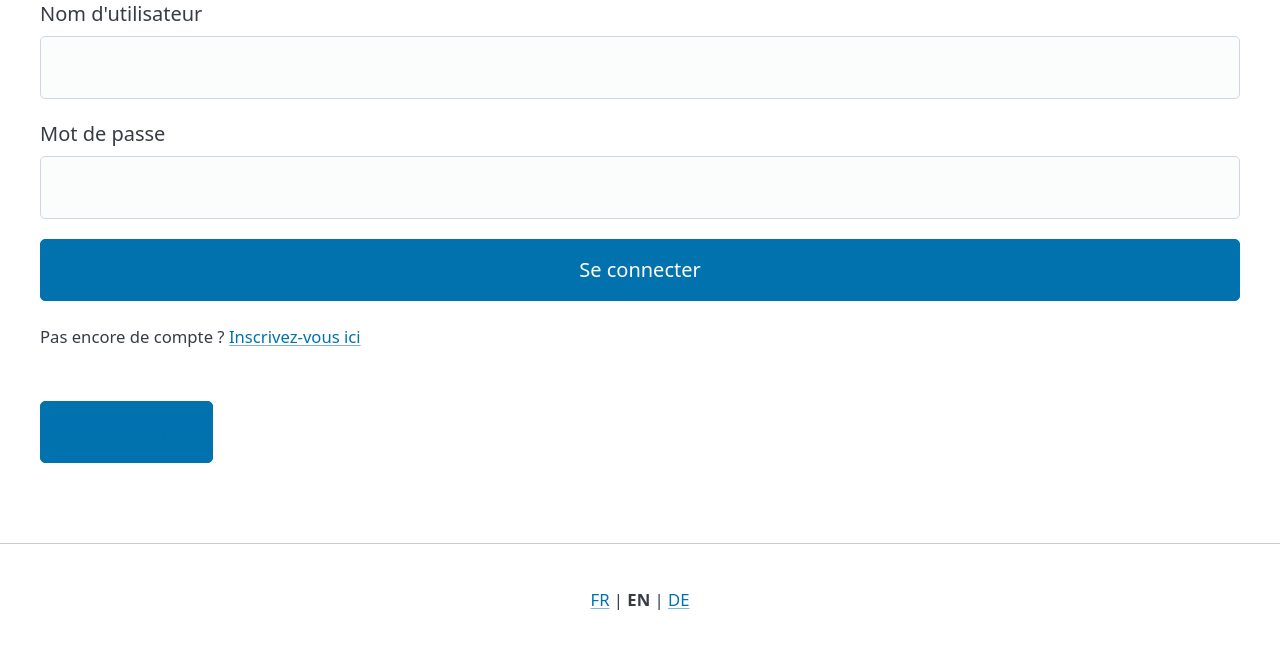
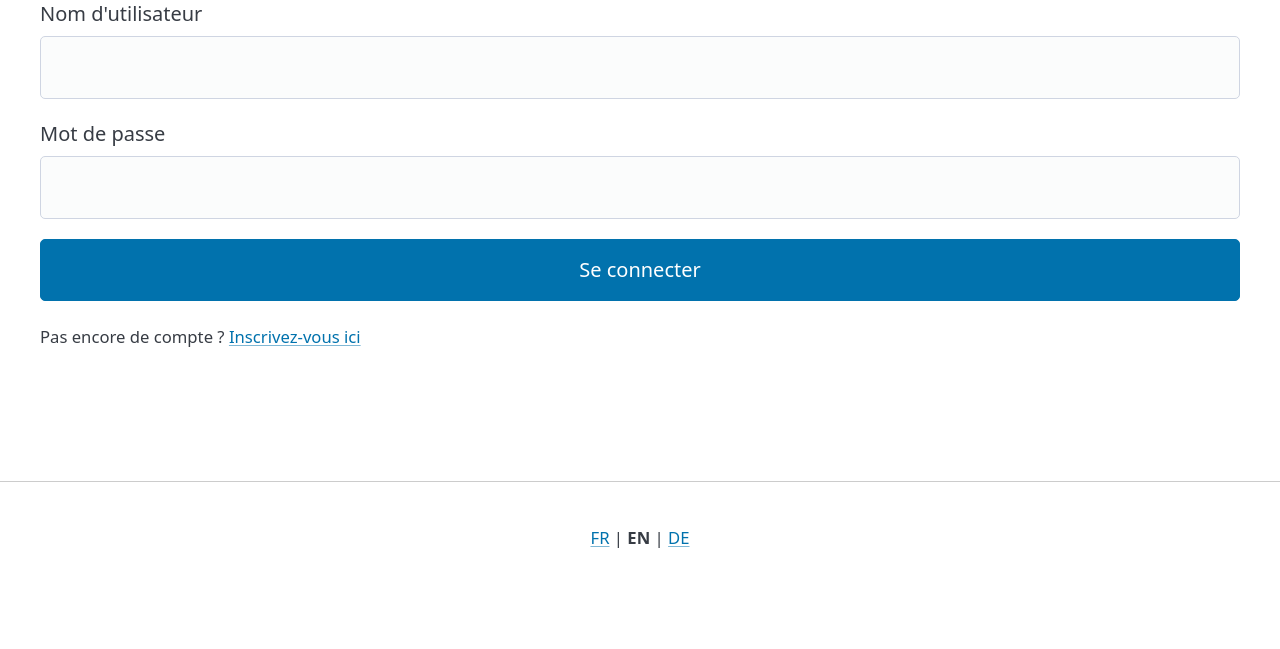
Before and after one commit to DYLANeay/runtracker-progserv2, a PHP site: page /login.php in a window 1280 px wide. Shown: the part 110-759 px from the top of the page. Run offline with PHP 8.4, Linux system fonts and the light colour scheme; some libraries are stand-ins or nearby versions.

Commit message:
comment the button back to home useless

```diff
--- a/public/login.php
+++ b/public/login.php
@@ -118,7 +118,7 @@ if ($_SERVER["REQUEST_METHOD"] === "POST") {
         <p><small>Pas encore de compte ? <a href="register.php">Inscrivez-vous ici</a></small></p>
 
         <br>
-        <button><a href="index.php"><?= t("back_to_home") ?></a></button>
+        <!-- <button><a href="index.php"><?= t("back_to_home") ?></a></button> -->
     </main>
 
     <?php include __DIR__ . "/../src/i18n/language-footer.php"; ?>
```
